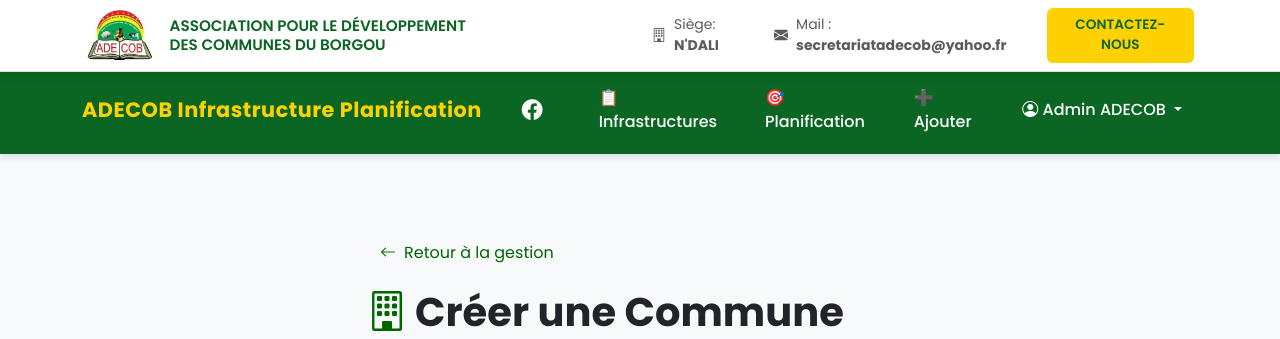
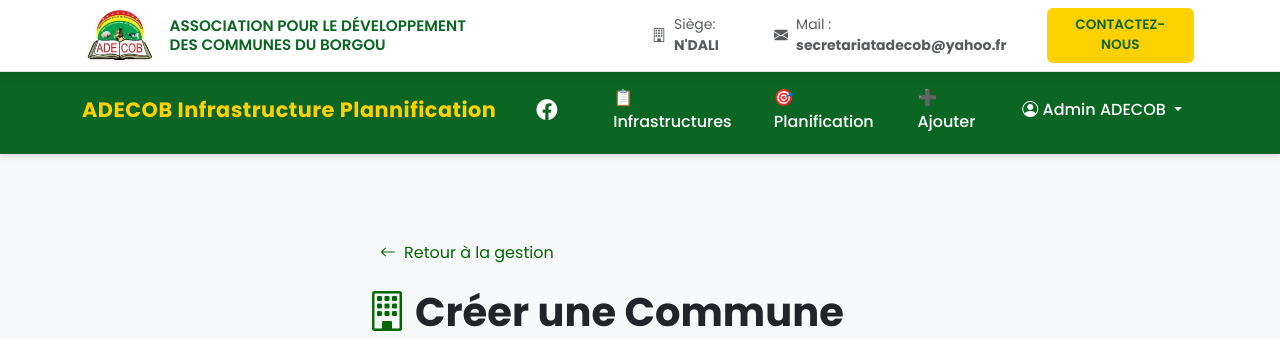
Before and after one commit to rufusakande/adecob, a Laravel app: page /admin/communes/create in a window 1280 px wide. Shown: the top 339 px of the page. Run offline with Laravel 10, Linux system fonts and the light colour scheme; a user stored in the database is signed in; data comes from the database, SQL or seed files in the repository; parts of the project's set-up code (start-up, migrations or seed data) failed here and were passed over.

Commit message:
Changes
Co-authored-by: rufusakande <135637562+rufusakande@users.noreply.github.com>

```diff
--- a/config/app.php
+++ b/config/app.php
@@ -16,7 +16,7 @@ return [
     |
     */
 
-    'name' => env('APP_NAME', 'Laravel'),
+    'name' => env('APP_NAME', 'ADECOB Infrastructure Plannification'),
 
     /*
     |--------------------------------------------------------------------------
--- a/resources/views/layouts/app.blade.php
+++ b/resources/views/layouts/app.blade.php
@@ -3,7 +3,7 @@
 <head>
     <meta charset="UTF-8" />
     <meta name="viewport" content="width=device-width, initial-scale=1, shrink-to-fit=no" />
-    <title>@yield('title', 'Plateforme de Gestion des Infrastructures - ADECOB')</title>
+    <title>@yield('title', 'ADECOB Infrastructure Plannification')</title>
 
     <!-- Favicon -->
     <link rel="icon" type="image/jpeg" href="{{ asset('logo.jpg') }}">
@@ -224,7 +224,7 @@
         <br>
         <br>
         <div class="container">
-            <a class="navbar-brand" href="{{ url('/') }}">ADECOB Infrastructure Planification</a>
+            <a class="navbar-brand" href="{{ url('/') }}">ADECOB Infrastructure Plannification</a>
             <button class="navbar-toggler" type="button" data-bs-toggle="collapse" data-bs-target="#navbarNav"
                 aria-controls="navbarNav" aria-expanded="false" aria-label="Toggle navigation">
                 <span class="navbar-toggler-icon"></span>
```
Also changed, not shown: 1 other file.
